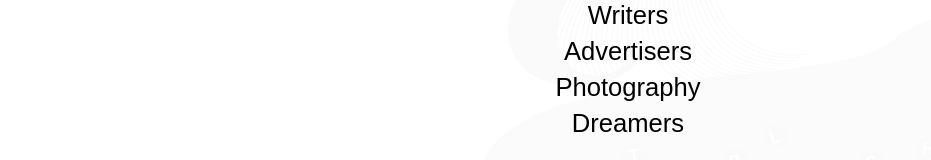
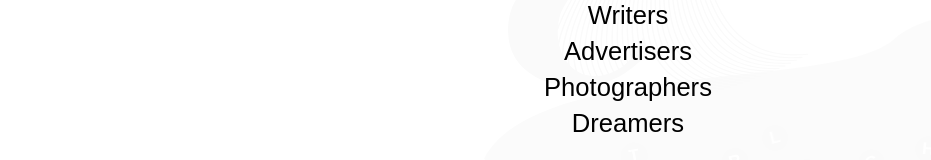
Before and after one commit to AfterSchoolAgency/website, a Next.js app: page / in a window 1280 px wide. Both pictures are taken after a click on the element 65 px from the left and 65 px from the top of the page. Shown: the part 402-562 px from the top of the page, without its empty margins (12-943 px from the left). Built offline with nearby package versions, Linux system fonts and the light colour scheme.

Commit message:
fix(content): update 'Photography' to 'Photographers'

```diff
--- a/src/components/InfoPanel.js
+++ b/src/components/InfoPanel.js
@@ -128,7 +128,7 @@ const InfoPanel = ({ showIcon = true }) => {
               <li>Architects</li>
               <li>Writers</li>
               <li>Advertisers</li>
-              <li>Photography</li>
+              <li>Photographers</li>
               <li>Dreamers</li>
             </ul>
           </div>
```
